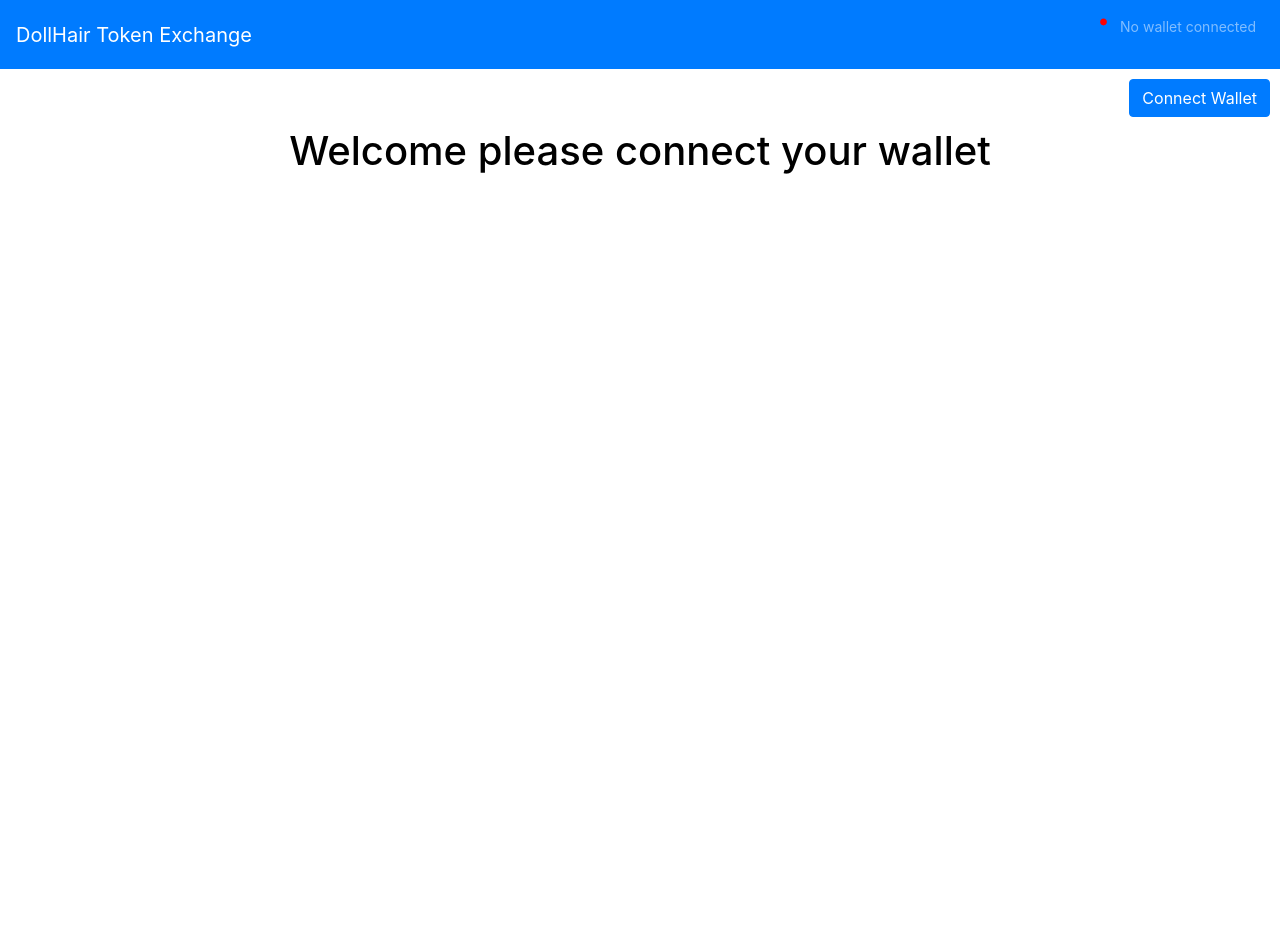
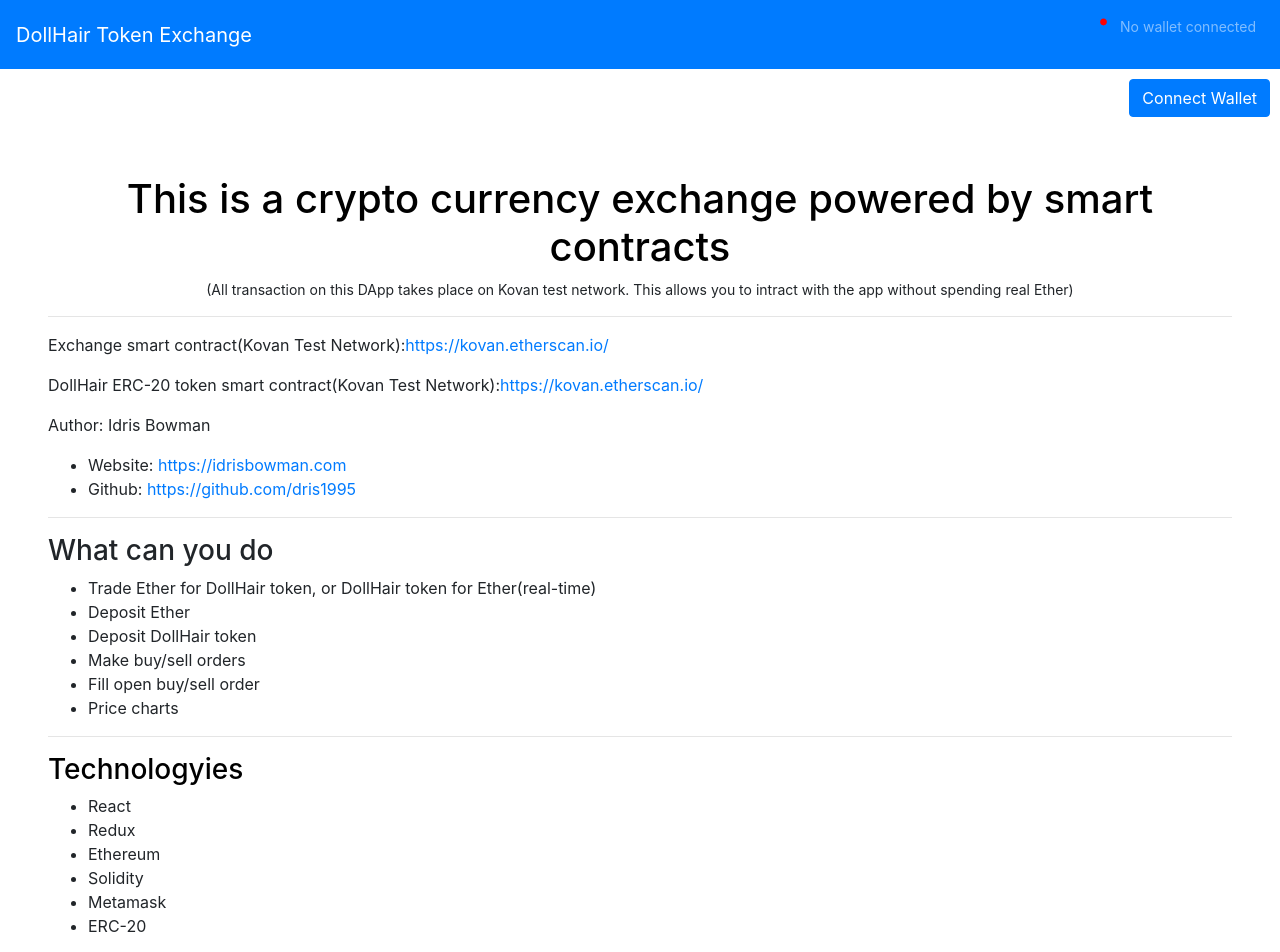
Before and after one commit to V00D00-child/decentralized-exchange, a React (Create React App) app: page / in a window 1280 px wide. Shown: the top 952 px of the page. Before the commit the page ends 800 px from the top, so only its background shows below. Built offline with nearby package versions, Linux system fonts and the light colour scheme.

Commit message:
add config for kovan deploymemt

```diff
--- a/package.json
+++ b/package.json
@@ -50,7 +50,10 @@
     "migrate": "truffle migrate",
     "test:contract": "truffle test",
     "deploy:contract:dev": "truffle migrate --reset",
-    "seed:script": "truffle exec scripts/seed-exchange.js",
+    "seed:script:dev": "truffle exec scripts/seed-exchange.js",
+    "deploy:contract:kovan": "truffle migrate --network kovan",
+    "seed:script:kovan": "truffle exec scripts/seed-exchange.js --network kovan",
+    "findContracts": "truffle networks",
     "dev:startup": ""
   },
   "eslintConfig": {
--- a/src/abis/Migrations.json
+++ b/src/abis/Migrations.json
@@ -870,12 +870,12 @@
     "5777": {
       "events": {},
       "links": {},
-      "address": "0x3a861bDEcD509a1556f62f640B7D5b8bB4D115EE",
-      "transactionHash": "0x3fa30eaeb866590e7446183944648064565b055645c1bc33ec0f9366d69014b5"
+      "address": "0xe64dDf3eC2f55ad71C6c7B50281302fB4F3cDD56",
+      "transactionHash": "0x3f5fe4751618dea24553420b75526e4604fb6315d618ceeabc78fce6c5f3690b"
     }
   },
   "schemaVersion": "3.2.5",
-  "updatedAt": "2021-07-31T14:54:11.499Z",
+  "updatedAt": "2021-07-31T18:28:31.708Z",
   "networkType": "ethereum",
   "devdoc": {
     "methods": {}
--- a/src/components/App.js
+++ b/src/components/App.js
@@ -70,7 +70,41 @@ class App extends Component {
       <div>
         <Navbar disConnectWallet = {this.disConnectWallet} />
         <Connection connectWallet = {this.connectWallet} />
-        {this.props.contractsLoaded ? <Content /> : <div className=""><h1 className="intro-text text-center">Welcome please connect your wallet</h1></div>}
+        {this.props.contractsLoaded ? <Content /> :
+        <div className="p-5">
+          <h1 className="intro-text text-center">This is a crypto currency exchange powered by smart contracts</h1>
+          <p className="text-center small">(All transaction on this DApp takes place on Kovan test network. This allows you to intract with
+            the app without spending real Ether)
+          </p>
+          <hr></hr>
+          <p className="text-left">Exchange smart contract(Kovan Test Network):<a target="_blank" rel="noopener noreferrer" href="https://kovan.etherscan.io/">https://kovan.etherscan.io/</a></p>
+          <p className="text-left">DollHair ERC-20 token smart contract(Kovan Test Network):<a target="_blank" rel="noopener noreferrer" href="https://kovan.etherscan.io/">https://kovan.etherscan.io/</a></p>
+          <p>Author: Idris Bowman</p>
+          <ul>
+            <li>Website: <a target="_blank" rel="noopener noreferrer" href="https://idrisbowman.com">https://idrisbowman.com</a></li>
+            <li>Github: <a target="_blank" rel="noopener noreferrer" href="https://github.com/dris1995 ">https://github.com/dris1995 </a></li>
+          </ul>
+          <hr></hr>
+          <h3  className="text-left">What can you do</h3>
+          <ul>
+            <li>Trade Ether for DollHair token, or DollHair token for Ether(real-time)</li>
+            <li>Deposit Ether</li>
+            <li>Deposit DollHair token</li>
+            <li>Make buy/sell orders</li>
+            <li>Fill open buy/sell order</li>
+            <li>Price charts</li>
+          </ul>
+          <hr></hr>
+          <h3  className="intro-text text-left">Technologyies</h3>
+          <ul>
+            <li>React</li>
+            <li>Redux</li>
+            <li>Ethereum</li>
+            <li>Solidity</li>
+            <li>Metamask</li>
+            <li>ERC-20</li>
+          </ul>
+        </div>}
       </div>
     );
   }
```
Also changed, not shown: truffle-config.js (+15 -0 lines), src/abis/Exchange.json, src/abis/Token.json.
